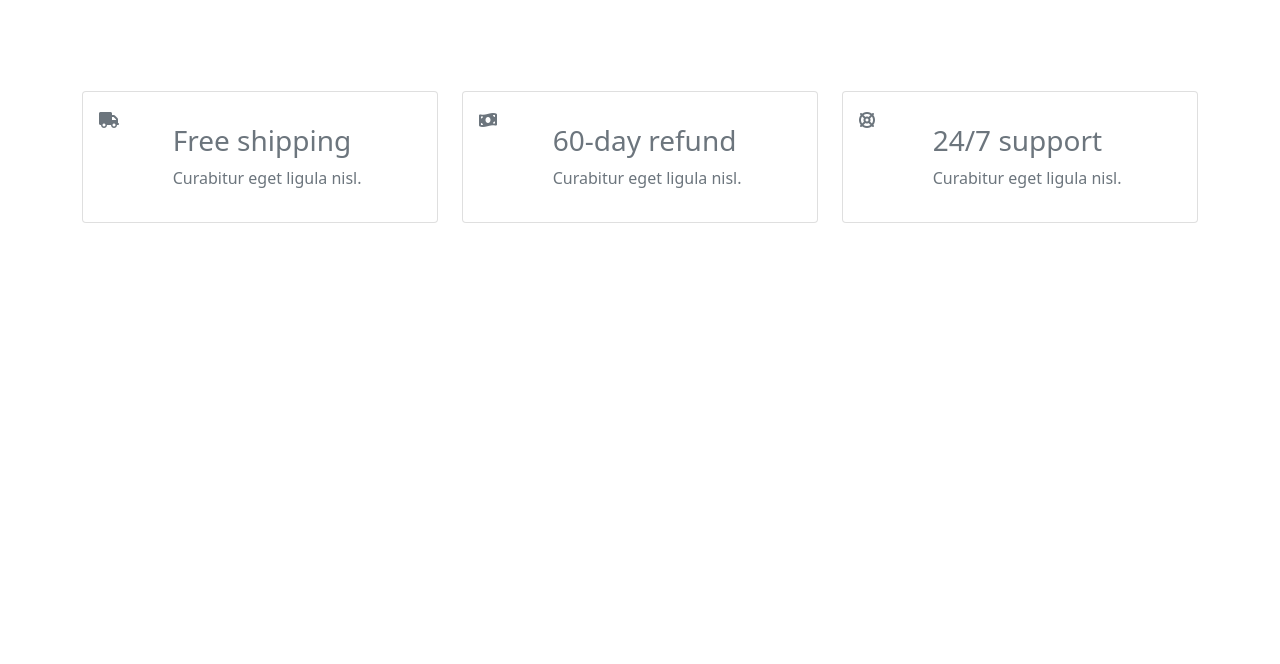
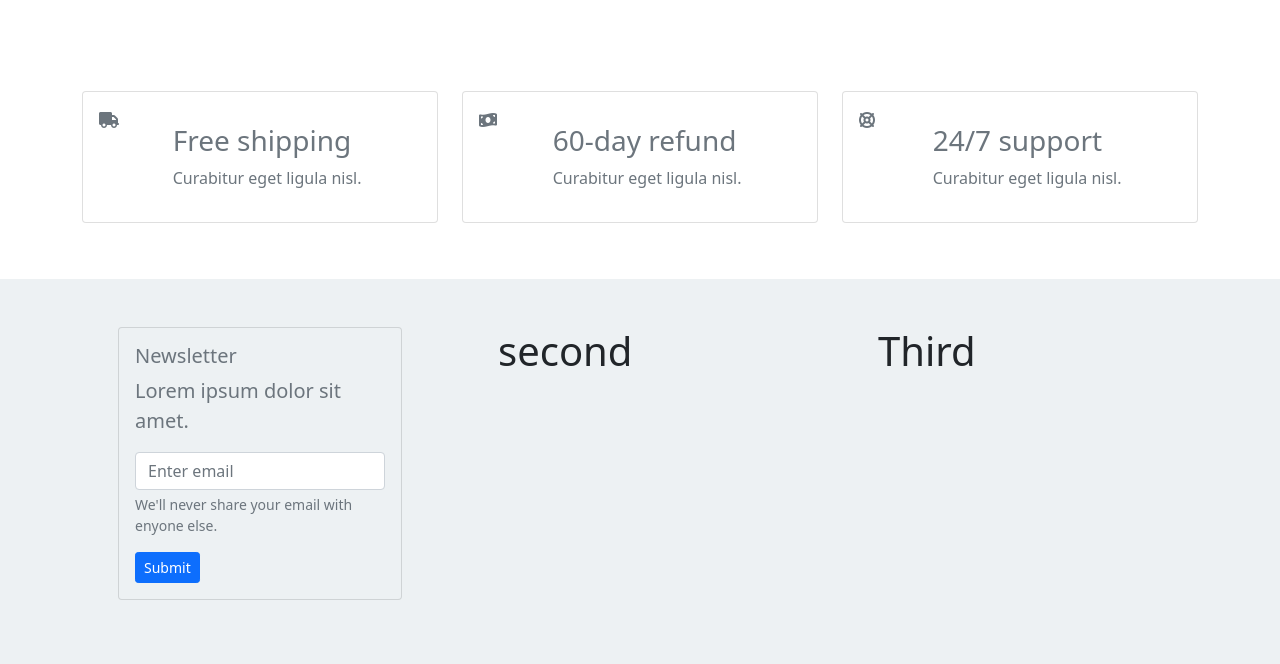
Before and after one commit to DariuszOkonski/module-2, a plain HTML site: page index.html in a window 1280 px wide. Shown: the part 2109-2773 px from the top of the page. Before the commit the page ends 2388 px from the top, so only its background shows below. Drawn offline with nearby package versions, Linux system fonts and the light colour scheme.

Commit message:
add first info

```diff
--- a/index.html
+++ b/index.html
@@ -315,6 +315,40 @@
       </div>
     </section>
 
+    <!-- INFO -->
+    <section class="info">
+      <div class="container">
+        <div class="row">
+          <div class="col-md-4 p-5 mb-3">
+            <div class="card info">
+              <div class="card-body text-secondary">
+                <h5 class="card-title lead">Newsletter</h5>
+                <p class="card-text lead">Lorem ipsum dolor sit amet.</p>
+                <form>
+                  <input
+                    type="email"
+                    class="form-control"
+                    placeholder="Enter email"
+                  />
+                  <div class="form-text">
+                    We'll never share your email with enyone else.
+                  </div>
+
+                  <button class="btn btn-primary btn-sm mt-3">Submit</button>
+                </form>
+              </div>
+            </div>
+          </div>
+          <div class="col-md-4 p-5 mb-3">
+            <h1>second</h1>
+          </div>
+          <div class="col-md-4 p-5 mb-3">
+            <h1>Third</h1>
+          </div>
+        </div>
+      </div>
+    </section>
+
     <script
       src="https://cdn.jsdelivr.net/npm/bootstrap@5.1.3/dist/js/bootstrap.bundle.min.js"
       integrity="sha384-ka7Sk0Gln4gmtz2MlQnikT1wXgYsOg+OMhuP+IlRH9sENBO0LRn5q+8nbTov4+1p"
--- a/style.scss
+++ b/style.scss
@@ -23,3 +23,8 @@ body {
   height: 300px;
   object-fit: cover;
 }
+
+.info {
+  background-color: #edf1f3;
+  // border: none;
+}
```
Also changed, not shown: style.css, 1 other file.
